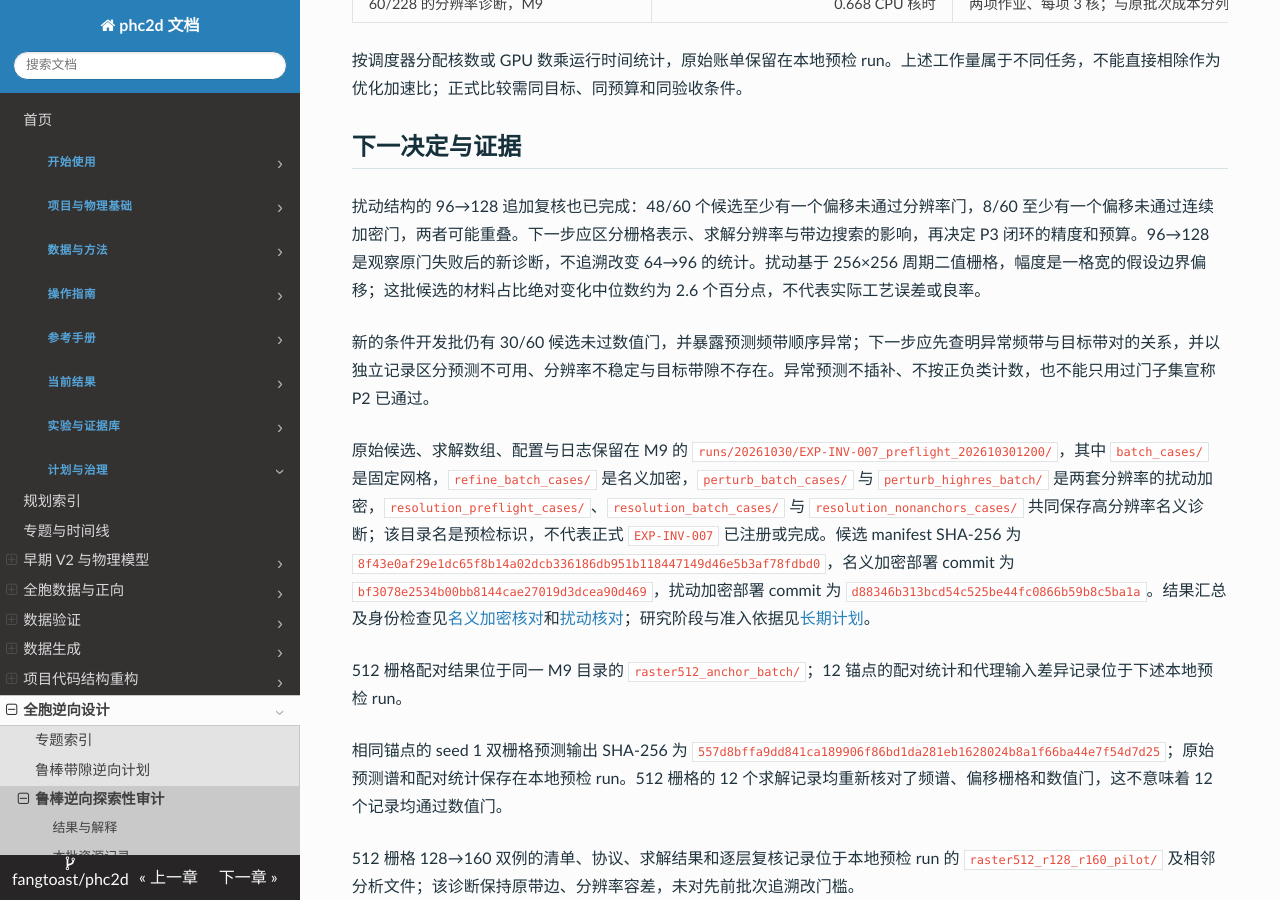
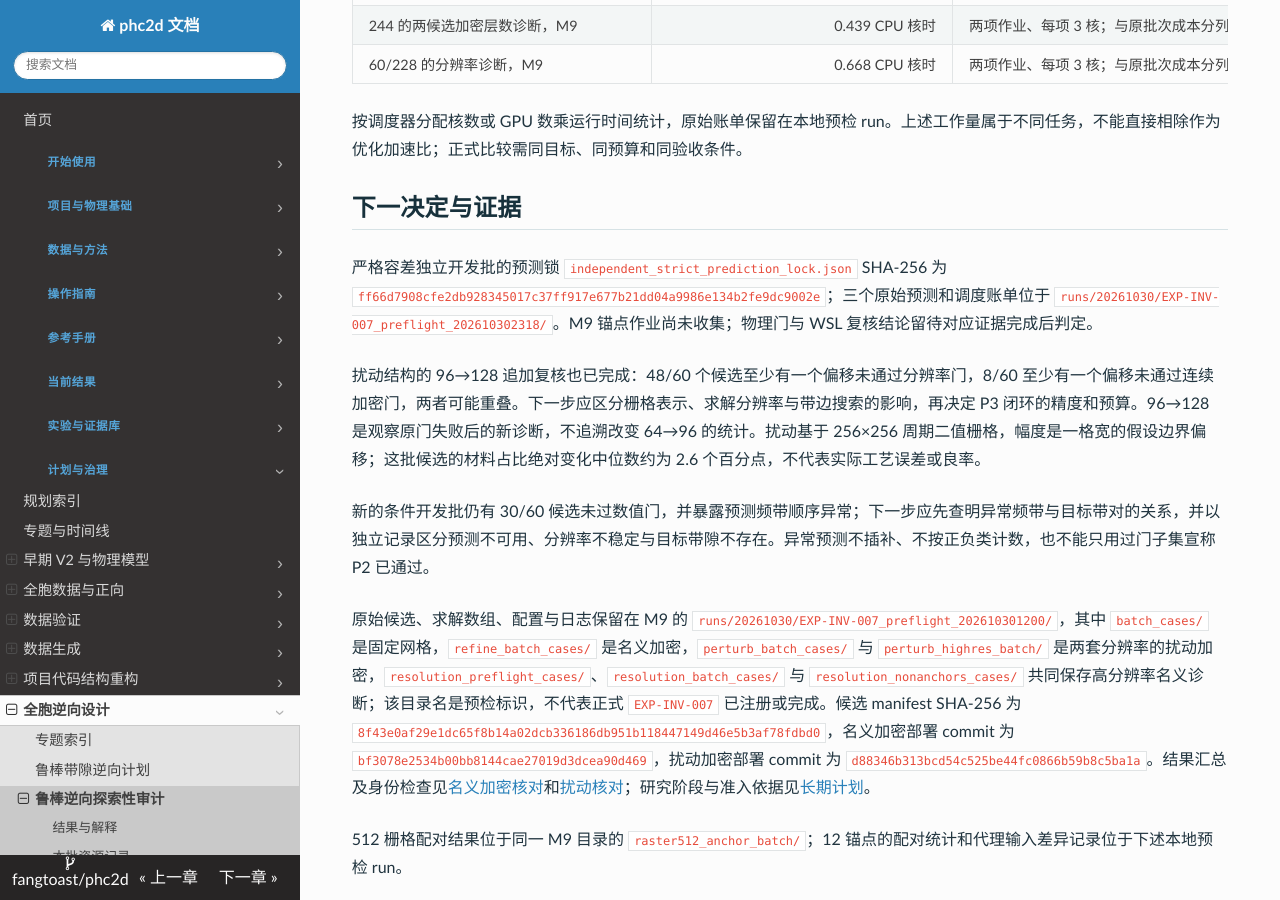
Before and after one commit to fangtoast/phc2d, an MkDocs documentation site: the page built from docs/results/inverse/鲁棒带隙逆向可用性审计.md, in a window 1280 px wide and 900 px high, scrolled down 5598 px. Built offline with MkDocs 1.6.1, drawn with Linux system fonts in a browser that asks for light colours; some of the changed text lies outside the part shown.

Commit message:
Record strict inverse prediction gate

```diff
--- a/docs/results/inverse/鲁棒带隙逆向可用性审计.md
+++ b/docs/results/inverse/鲁棒带隙逆向可用性审计.md
@@ -16,6 +16,7 @@ evidence_status: pilot
 validation_backend: mixed
 source_artifacts:
   - runs/20261030/EXP-INV-007_preflight_202610301200
+  - runs/20261030/EXP-INV-007_preflight_202610302318
 ---
 
 <!--
@@ -33,6 +34,7 @@ source_artifacts:
 
 | 检查 | 当前结果 | 含义 |
 |---|---|---|
+| 严格容差独立开发批的预测锁 | 三个冻结模型的 60 候选预测均完成，首候选 CPU/GPU 一致性门通过；seed 0/1/2 分别有 0/5/4 条带序异常。来源 732 的锚点在 seed 1 和 2 均异常，无法按冻结合同评分 | 已不能满足该批预注册的 12 来源全部可评分条件，不能通过替换样本或放宽门槛改变判断。三 seed 共用同一来源；锁定仅为代理证据，不代表 MPB 结果。12 个锚点的 M9 作业 `6617912` 已提交，物理数值门和跨环境检查待完成 |
 | 样本与目标 | K5 Binary validation 的 12 个锚点，每个含锚点共 5 个候选；TE、B9–B10、目标 $a/\lambda=0.83$ | 样本与频率在查看开发分布后确定，不是预注册测试 |
 | 冻结 Global–Local checkpoint 合同 | seed 0/1/2 在同一 K5 Binary validation 的 1,000 个样本上回放，Bands 2–10 MRE 分别约为 0.566822%、0.549704%、0.550749%，与各自 checkpoint 记录均相差不到 0.001 个百分点 | seed 0 在 N40、seed 1/2 在 N56；仅验证 checkpoint、输入与 validation 指标合同，不证明逆向性能或物理验收 |
 | 开发集目标覆盖 | 同源 validation 的 1,000 个结构中，固定 81 点标签只有 6 个在 B9–B10 对目标频率有正裕量 | 是名义粗标签统计；未加密带边、未施加扰动，不等于物理成功数，也不能外推 test |
@@ -170,6 +172,8 @@ source_artifacts:
 按调度器分配核数或 GPU 数乘运行时间统计，原始账单保留在本地预检 run。上述工作量属于不同任务，不能直接相除作为优化加速比；正式比较需同目标、同预算和同验收条件。
 
 ## 下一决定与证据
+
+严格容差独立开发批的预测锁 `independent_strict_prediction_lock.json` SHA-256 为 `ff66d7908cfe2db928345017c37ff917e677b21dd04a9986e134b2fe9dc9002e`；三个原始预测和调度账单位于 `runs/20261030/EXP-INV-007_preflight_202610302318/`。M9 锚点作业尚未收集；物理门与 WSL 复核结论留待对应证据完成后判定。
 
 扰动结构的 96→128 追加复核也已完成：48/60 个候选至少有一个偏移未通过分辨率门，8/60 至少有一个偏移未通过连续加密门，两者可能重叠。下一步应区分栅格表示、求解分辨率与带边搜索的影响，再决定 P3 闭环的精度和预算。96→128 是观察原门失败后的新诊断，不追溯改变 64→96 的统计。扰动基于 256×256 周期二值栅格，幅度是一格宽的假设边界偏移；这批候选的材料占比绝对变化中位数约为 2.6 个百分点，不代表实际工艺误差或良率。
 
```
Also changed, not shown: PROJECT_MAP.md (+1 -1 lines).
